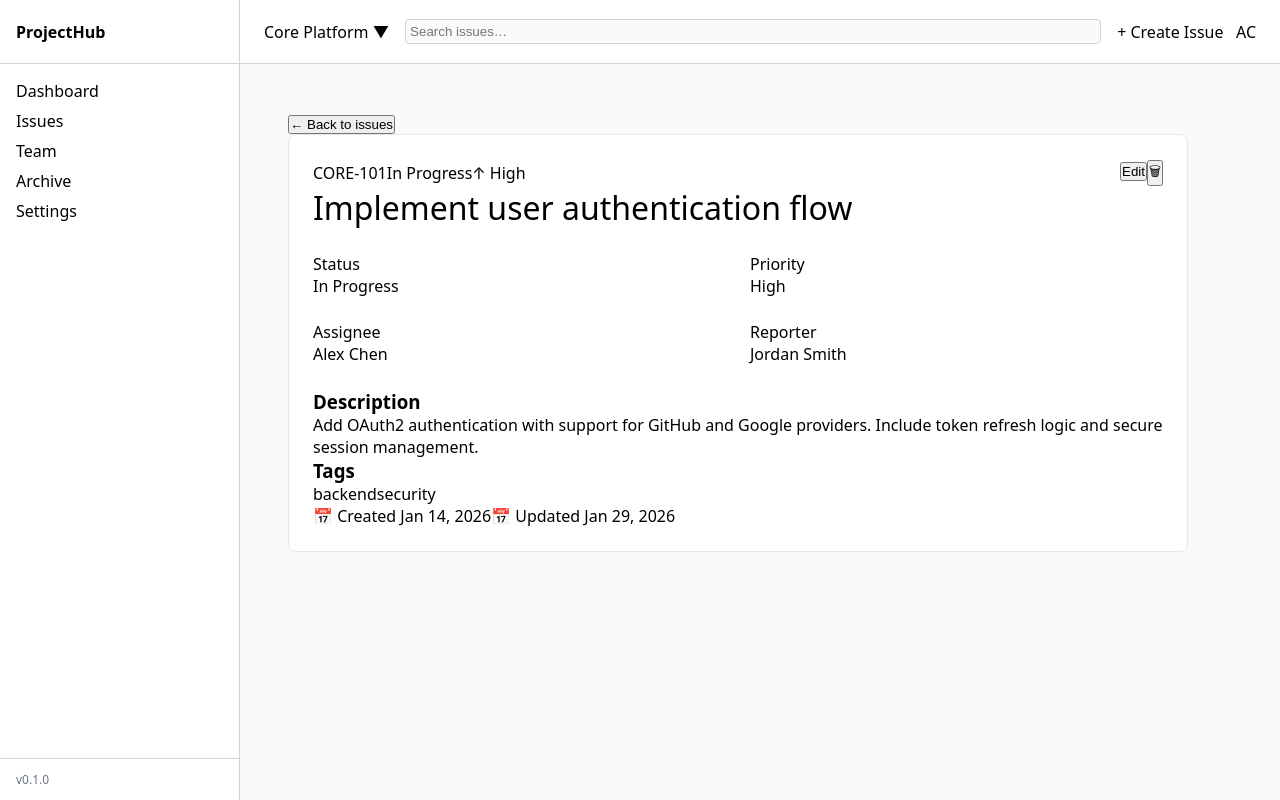
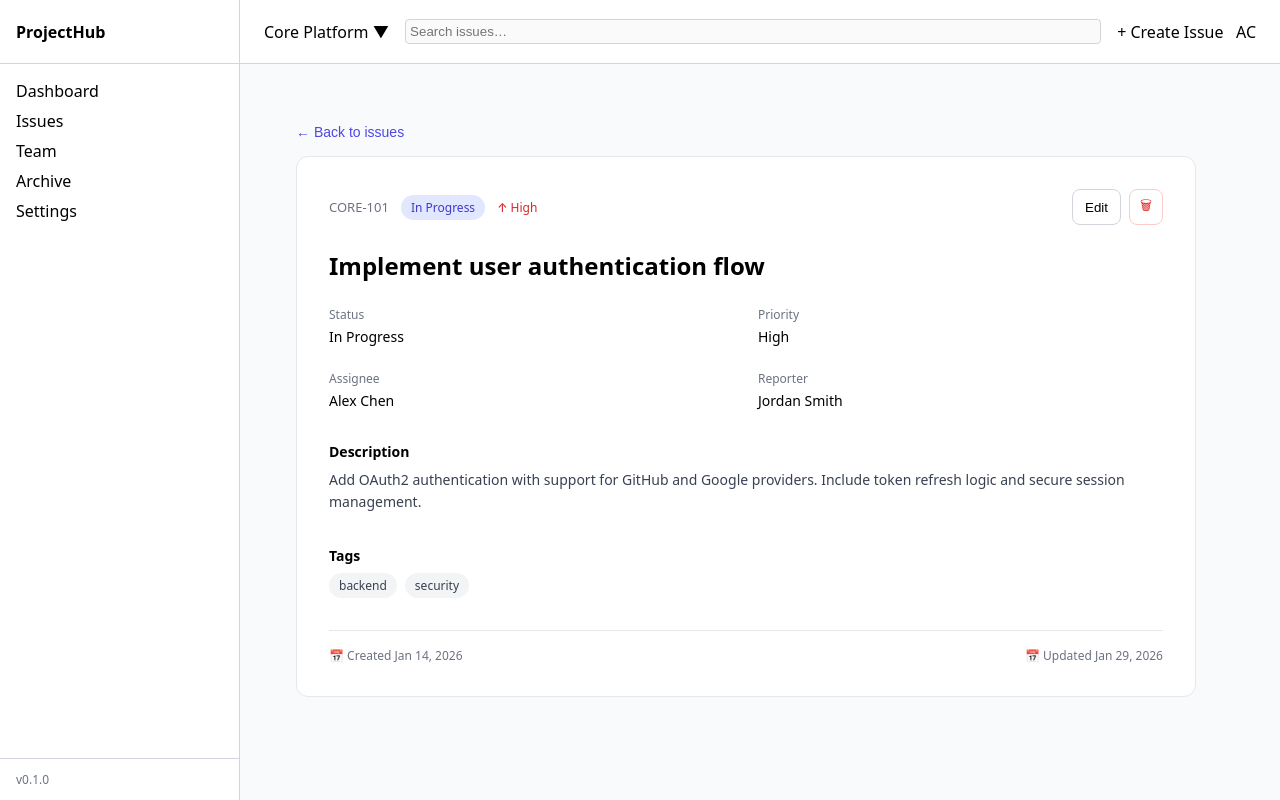
Before and after one commit to b-poole/project-dashboard, a React (Vite) app in the folder project-management-dashboard/: page /issues/1 in a window 1280 px wide. Built offline with nearby package versions, Linux system fonts and the light colour scheme.

Commit message:
style: improve visual hierarchy of issue detail page

```diff
--- a/project-management-dashboard/src/features/issues/pages/IssueDetailPage.css
+++ b/project-management-dashboard/src/features/issues/pages/IssueDetailPage.css
@@ -1,24 +1,174 @@
 .issue-detail-page {
-  padding: 24px;
+  padding: 32px;
+}
+
+.back-link {
+  background: none;
+  border: none;
+  color: #4f46e5;
+  font-size: 14px;
+  cursor: pointer;
+  margin-bottom: 16px;
+}
+
+.back-link:hover {
+  text-decoration: underline;
 }
 
 .issue-card {
   max-width: 900px;
-  background: #fff;
+  background: #ffffff;
   border: 1px solid #e5e7eb;
-  border-radius: 8px;
-  padding: 24px;
+  border-radius: 12px;
+  padding: 32px;
 }
+
+/* Header */
 
 .issue-header {
   display: flex;
   justify-content: space-between;
   align-items: center;
+  margin-bottom: 16px;
 }
+
+.issue-header-left {
+  display: flex;
+  align-items: center;
+  gap: 12px;
+}
+
+.issue-key {
+  font-size: 13px;
+  font-weight: 500;
+  color: #6b7280;
+}
+
+/* Pills */
+
+.status-pill {
+  font-size: 12px;
+  padding: 4px 10px;
+  border-radius: 999px;
+  font-weight: 500;
+}
+
+.status-pill.in-progress {
+  background: #e0e7ff;
+  color: #4338ca;
+}
+
+.priority {
+  font-size: 12px;
+  font-weight: 500;
+}
+
+.priority.high {
+  color: #dc2626;
+}
+
+/* Actions */
+
+.issue-header-actions {
+  display: flex;
+  gap: 8px;
+}
+
+.btn-secondary {
+  padding: 6px 12px;
+  border-radius: 8px;
+  border: 1px solid #d1d5db;
+  background: #ffffff;
+  cursor: pointer;
+}
+
+.btn-danger {
+  padding: 6px 10px;
+  border-radius: 8px;
+  border: 1px solid #fecaca;
+  background: #fff;
+  color: #dc2626;
+  cursor: pointer;
+}
+
+/* Title */
+
+.issue-title {
+  font-size: 24px;
+  font-weight: 600;
+  margin: 24px 0;
+}
+
+/* Meta grid */
 
 .issue-meta-grid {
   display: grid;
   grid-template-columns: repeat(2, 1fr);
   gap: 24px;
-  margin: 24px 0;
+  margin-bottom: 32px;
 }
+
+.issue-meta-grid label {
+  font-size: 12px;
+  color: #6b7280;
+  display: block;
+  margin-bottom: 4px;
+}
+
+.issue-meta-grid div {
+  font-size: 14px;
+  font-weight: 500;
+}
+
+/* User pill */
+
+.user-pill {
+  display: inline-flex;
+  align-items: center;
+  gap: 8px;
+}
+
+/* Sections */
+
+.issue-section {
+  margin-bottom: 32px;
+}
+
+.issue-section h3 {
+  font-size: 14px;
+  font-weight: 600;
+  margin-bottom: 8px;
+}
+
+.issue-section p {
+  font-size: 14px;
+  color: #374151;
+  line-height: 1.6;
+}
+
+/* Tags */
+
+.tag-list {
+  display: flex;
+  gap: 8px;
+  flex-wrap: wrap;
+}
+
+.tag {
+  font-size: 12px;
+  padding: 4px 10px;
+  border-radius: 999px;
+  background: #f3f4f6;
+  color: #374151;
+}
+
+/* Footer */
+
+.issue-footer {
+  display: flex;
+  justify-content: space-between;
+  padding-top: 16px;
+  border-top: 1px solid #e5e7eb;
+  font-size: 12px;
+  color: #6b7280;
+}
```
